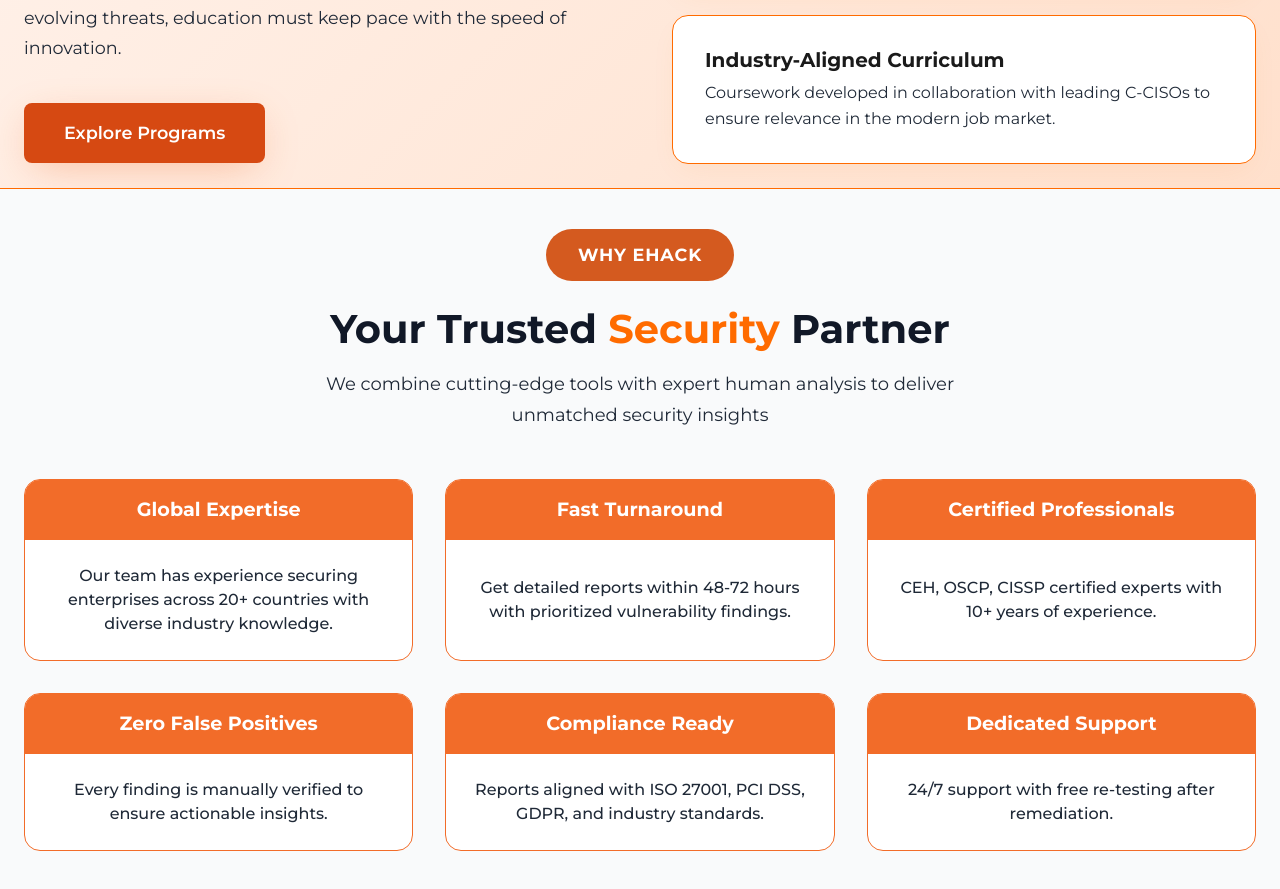
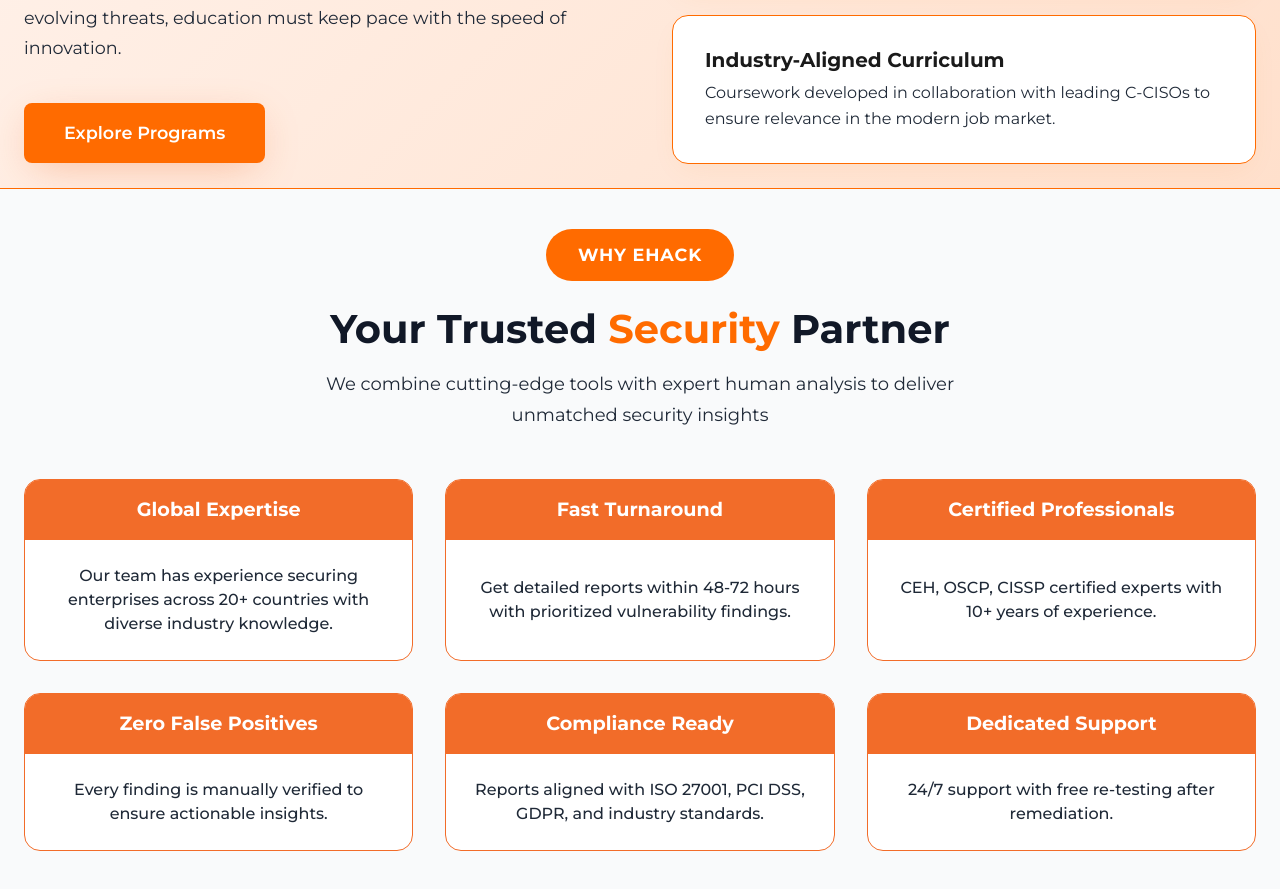
Before and after one commit to vyasanuj/eHack-technology, a Next.js app: page / in a window 1280 px wide. Shown: the part 6500-7389 px from the top of the page. Built offline with nearby package versions, Linux system fonts and the light colour scheme.

Commit message:
franchise page and other ui changes

```diff
--- a/app/components/AcademySection.tsx
+++ b/app/components/AcademySection.tsx
@@ -87,7 +87,7 @@
                             padding: '1rem 2.5rem',
                             fontSize: '1.1rem',
                             borderRadius: '8px',
-                            background: '#d64912' // Slightly darker orange for better contrast on dark
+                            background: '#ff6b00' // Slightly darker orange for better contrast on dark
                         }}>
                             Explore Programs
                         </Link>
--- a/app/franchise/franchise.css
+++ b/app/franchise/franchise.css
@@ -108,13 +108,11 @@
     border-radius: 6px;
     text-decoration: none;
     transition: all 0.2s ease;
-    box-shadow: 0 2px 8px rgba(223, 103, 24, 0.3);
 }
 
 .nav-call-btn:hover {
     background: #cc5600;
     transform: translateY(-1px);
-    box-shadow: 0 4px 12px rgba(223, 103, 24, 0.4);
 }
 
 /* Responsive for section nav */
--- a/app/franchise/page.tsx
+++ b/app/franchise/page.tsx
@@ -175,7 +175,7 @@
             setIsNavVisible(window.scrollY > 100);
 
             // Determine active section
-            const sections = ['programs', 'why-choose', 'sop-framework', 'business-model', 'apply', 'enquire'];
+            const sections = ['programs', 'why-choose', 'business-model', 'sop-framework', 'apply', 'enquire'];
             let currentSection = '';
 
             for (const sectionId of sections) {
@@ -234,16 +234,16 @@
                             Why Choose
                         </button>
                         <button
+                            className={`section-nav-link ${activeSection === 'business-model' ? 'active' : ''}`}
+                            onClick={() => scrollToSection('business-model')}
+                        >
+                            Business Modal
+                        </button>
+                        <button
                             className={`section-nav-link ${activeSection === 'sop-framework' ? 'active' : ''}`}
                             onClick={() => scrollToSection('sop-framework')}
                         >
-                            SOPs
-                        </button>
-                        <button
-                            className={`section-nav-link ${activeSection === 'business-model' ? 'active' : ''}`}
-                            onClick={() => scrollToSection('business-model')}
-                        >
-                            Business Model
+                            sops
                         </button>
                         <button
                             className={`section-nav-link ${activeSection === 'apply' ? 'active' : ''}`}
--- a/app/page.tsx
+++ b/app/page.tsx
@@ -135,7 +135,7 @@
         <div className="container">
           <div className="section-header">
             <span className="section-label" style={{
-              background: '#D45A1F',
+              background: '#ff6b00',
               color: 'white',
               fontSize: '1.1rem',
               padding: '0.75rem 2rem',
```
